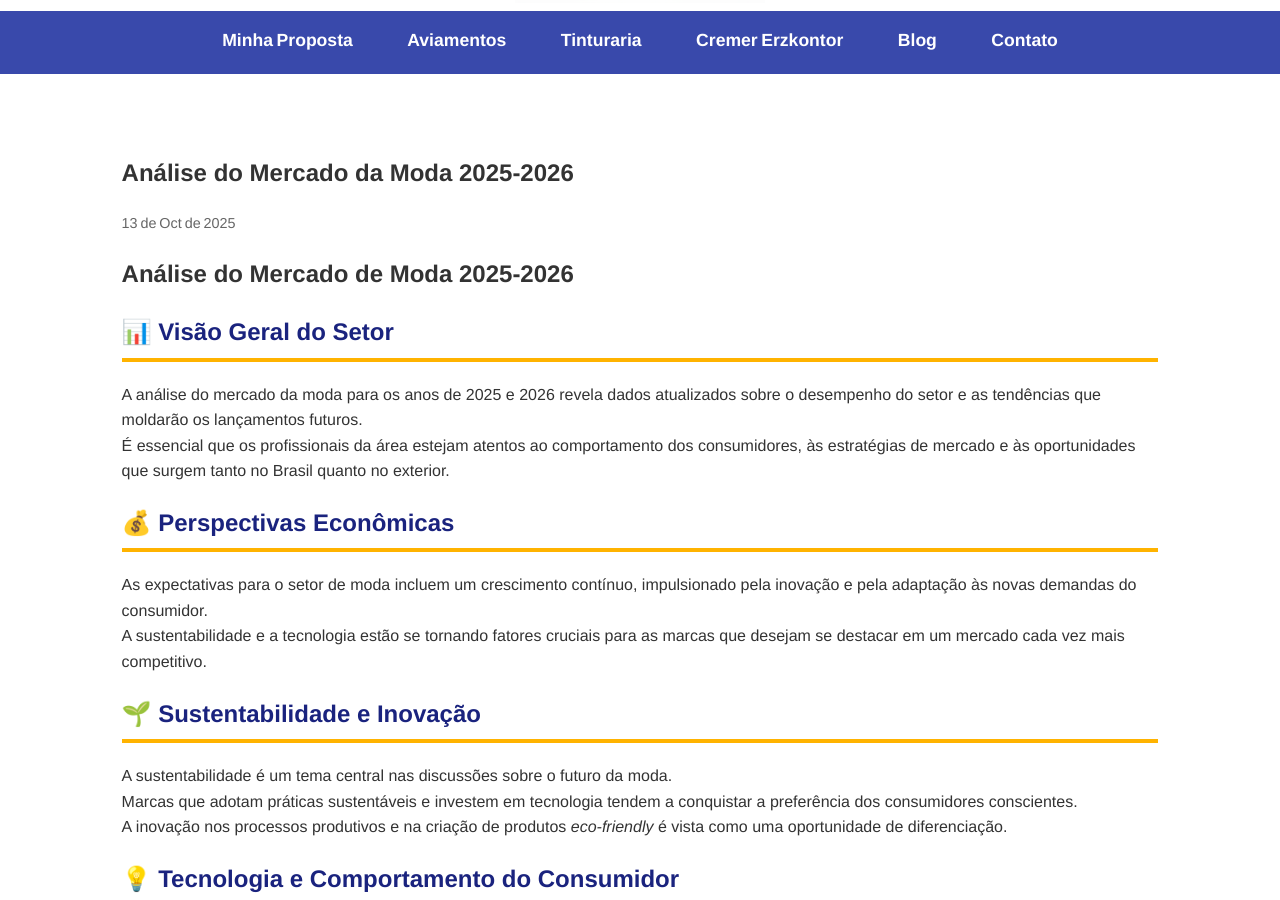
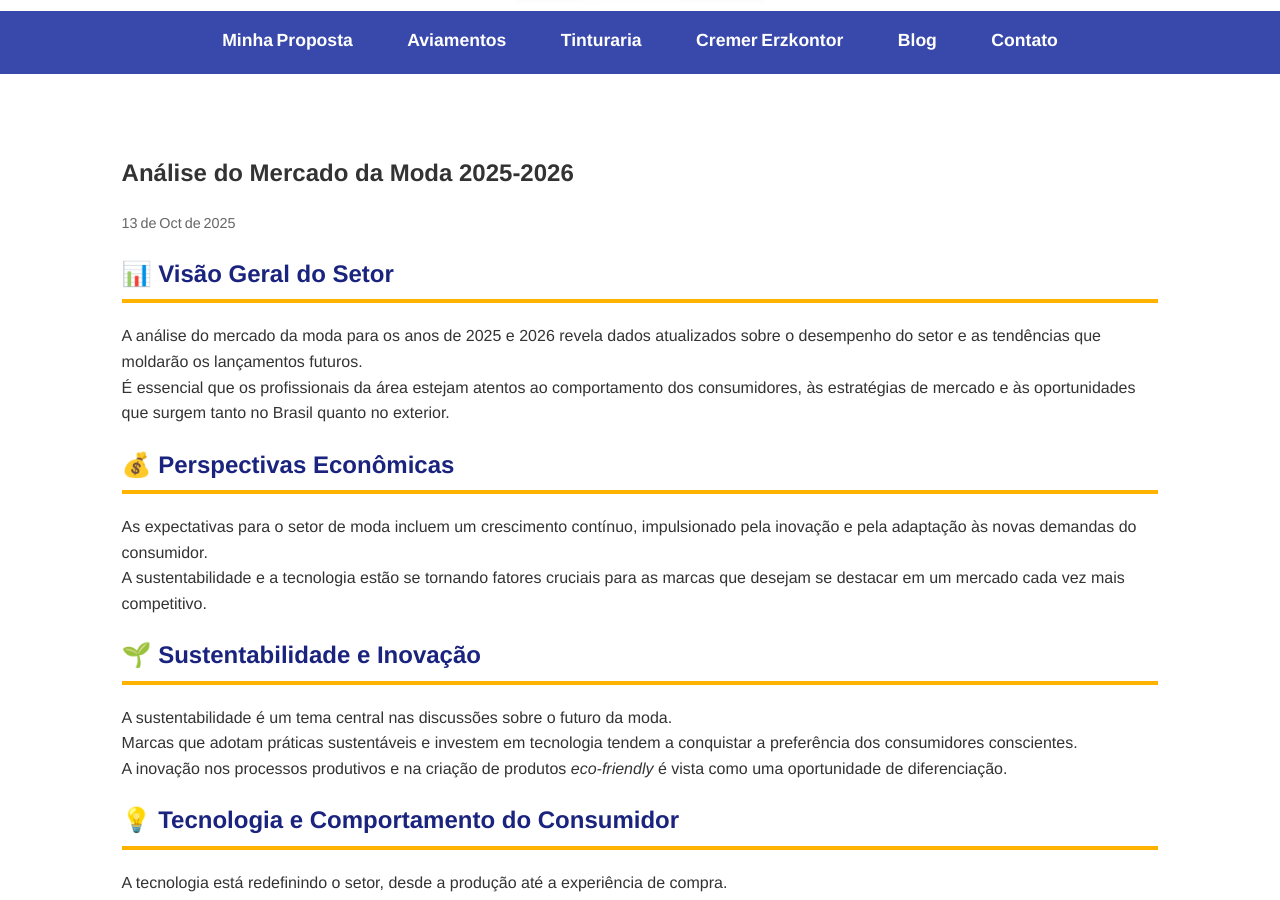
Before and after one commit to mauriciojosefowicz/mpgtech, a Jekyll site: the page built from _posts/2025-10-13-analise-mercado-da-moda-2026.md, in a window 1280 px wide and 900 px high, scrolled down 310 px. Built offline with Jekyll 4.4.1, drawn with Linux system fonts in a browser that asks for light colours.

Commit message:
Update 2025-10-13-analise-mercado-da-moda-2026.md

```diff
--- a/_posts/2025-10-13-analise-mercado-da-moda-2026.md
+++ b/_posts/2025-10-13-analise-mercado-da-moda-2026.md
@@ -6,7 +6,7 @@
 excerpt: "O que o consumidor espera da moda nacional em 2026"
 ---
 
-# Análise do Mercado de Moda 2025‑2026
+
 
 ## 📊 Visão Geral do Setor
 A análise do mercado da moda para os anos de 2025 e 2026 revela dados atualizados sobre o desempenho do setor e as tendências que moldarão os lançamentos futuros.
```
